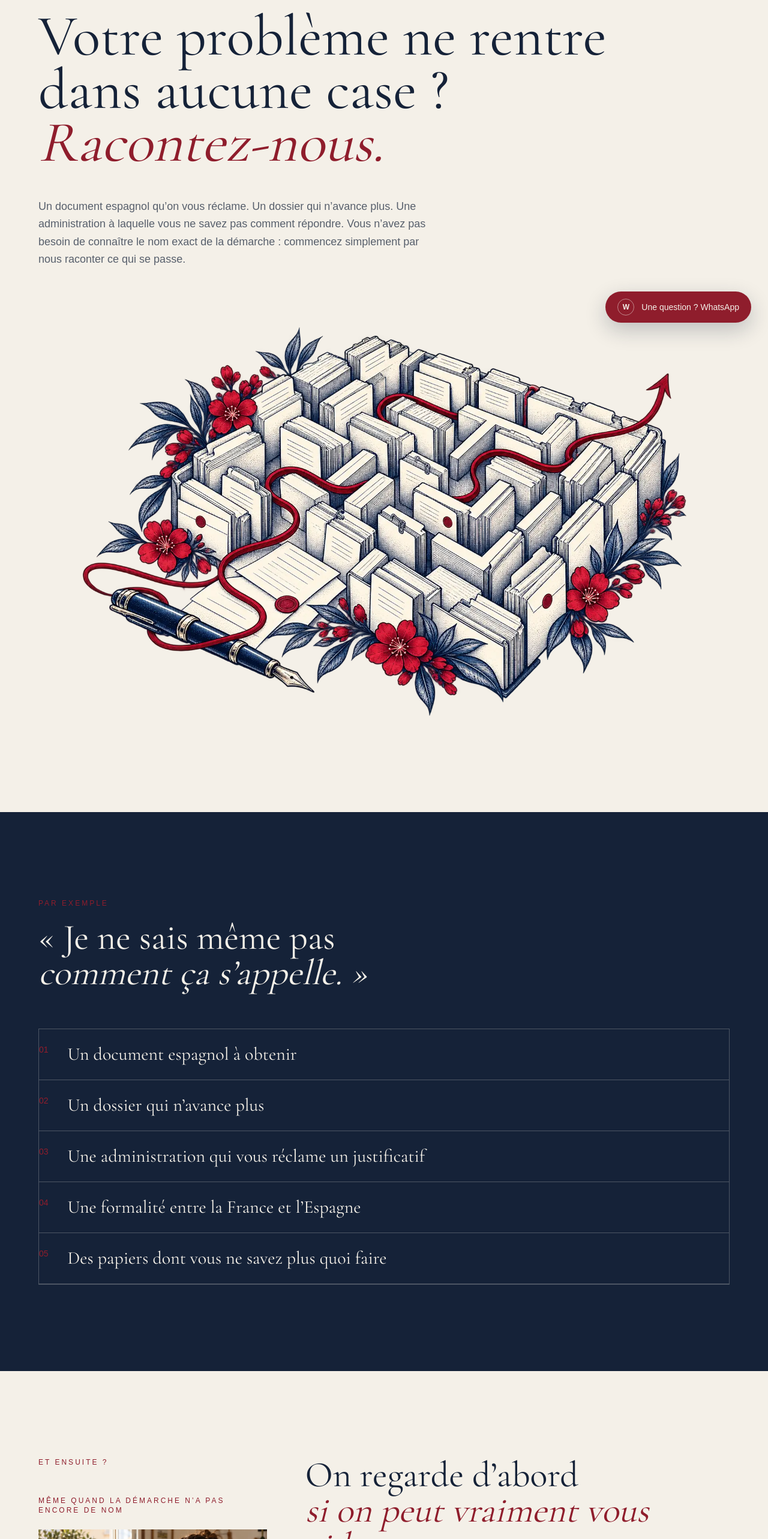
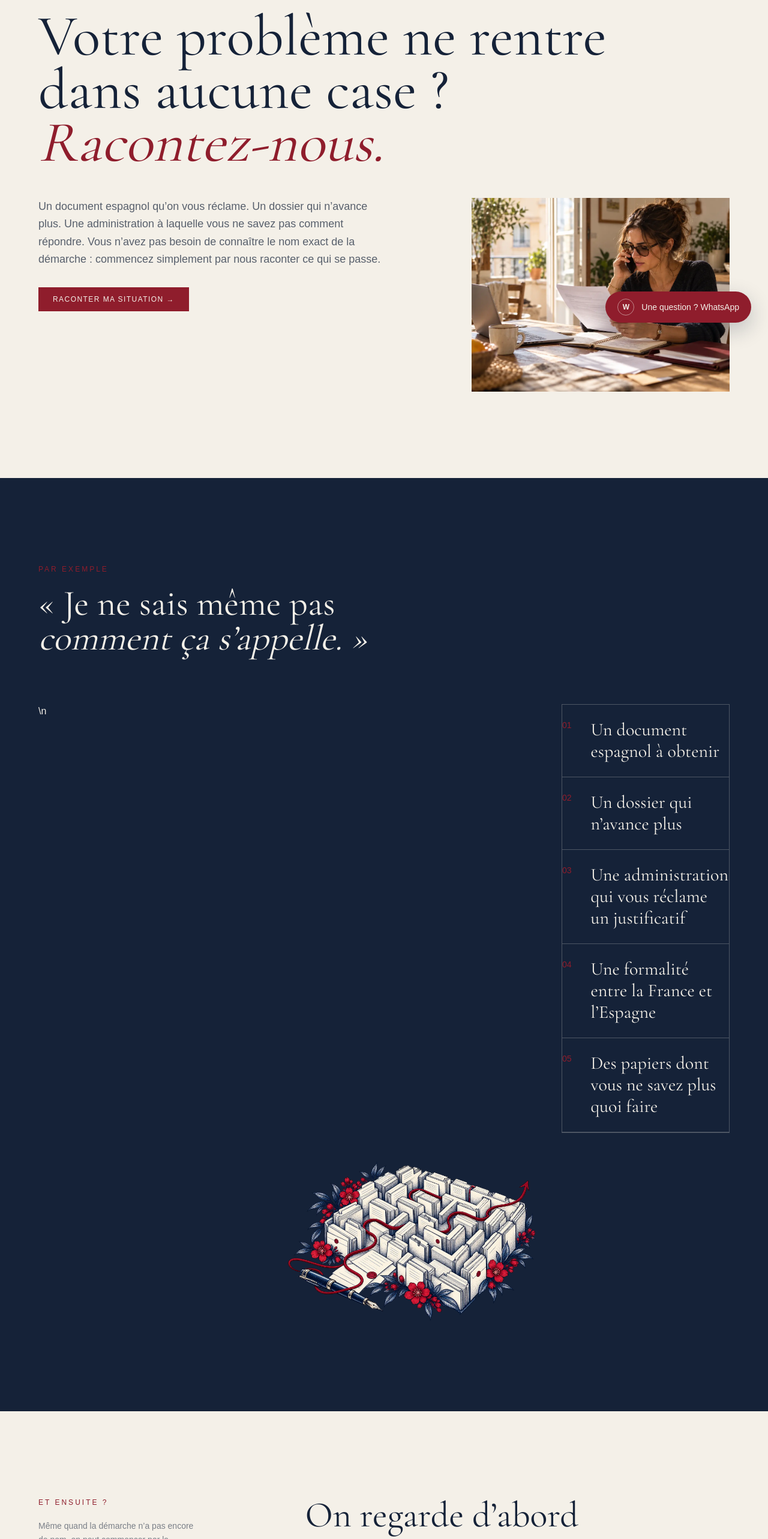
Before and after one commit to elehcf/hola, a Next.js app: page /autre-demarche in a window 1280 px wide. Shown: the part 234-2800 px from the top of the page at 60% size. Built offline with nearby package versions, Linux system fonts and the light colour scheme.

Commit message:
Refine other request page and strengthen CTA

```diff
--- a/app/autre-demarche/page.tsx
+++ b/app/autre-demarche/page.tsx
@@ -1,8 +1,8 @@
 import type { Metadata } from "next";
 import Link from "next/link";
+import Image from "next/image";
 import LifestylePhoto from "../components/LifestylePhoto";
 import PageHeader from "../components/PageHeader";
-import ServiceIllustration from "../components/ServiceIllustration";
 
 export const metadata: Metadata = {
   title: "Démarche administrative en Espagne : besoin d’aide ?",
@@ -50,17 +50,35 @@ export default function AutreDemarche() {
             </span>
           </h1>
 
-          <p className="mt-12 max-w-2xl text-lg leading-relaxed text-navy/70">
+          <div className="mt-12 grid gap-10 md:grid-cols-[1.05fr_0.95fr] md:items-start">
+            <div>
+              <p className="max-w-2xl text-lg leading-relaxed text-navy/70">
                 Un document espagnol qu’on vous réclame. Un dossier qui n’avance
                 plus. Une administration à laquelle vous ne savez pas comment
                 répondre. Vous n’avez pas besoin de connaître le nom exact de la
                 démarche : commencez simplement par nous raconter ce qui se passe.
               </p>
-
-          <ServiceIllustration
-            src="/autre-demarche-hola.webp"
-            alt="Dossiers administratifs organisés par le fil rouge de holÀ!"
+              <Link
+                href="/demande?service=autre"
+                className="mt-8 inline-block bg-blood px-6 py-3 text-xs uppercase tracking-[0.12em] text-ivory transition-transform hover:-translate-y-0.5"
+              >
+                Raconter ma situation →
+              </Link>
+            </div>
+            <figure className="md:justify-self-end">
+              <div className="max-w-[430px] overflow-hidden">
+                <Image
+                  src="/autre-demarche-lifestyle-hola.webp"
+                  alt="Demander de l’aide pour comprendre une démarche administrative espagnole"
+                  width={1200}
+                  height={900}
+                  priority
+                  sizes="(min-width: 768px) 38vw, 92vw"
+                  className="aspect-[4/3] h-auto w-full object-cover"
                 />
+              </div>
+            </figure>
+          </div>
 
         </div>
       </section>
@@ -83,7 +101,7 @@ export default function AutreDemarche() {
             <span className="italic">comment ça s’appelle. »</span>
           </h2>
 
-          <div className="mt-12 border sm:mt-16 md:mt-20-t border-ivory/25">
+          <div className="mt-12 grid gap-10 sm:mt-16 md:mt-20 md:grid-cols-[1fr_280px] md:items-start">\n            <div className="border border-ivory/25">
 
             {[
               "Un document espagnol à obtenir",
@@ -108,7 +126,18 @@ export default function AutreDemarche() {
                 </p>
               </div>
             ))}
+            </div>
 
+            <div className="hidden md:flex md:justify-end">
+              <Image
+                src="/autre-demarche-hola.webp"
+                alt="Dossiers administratifs organisés par le fil rouge de holÀ!"
+                width={650}
+                height={520}
+                sizes="280px"
+                className="h-auto max-h-[280px] w-auto object-contain"
+              />
+            </div>
           </div>
         </div>
       </section>
@@ -121,12 +150,9 @@ export default function AutreDemarche() {
             <p className="text-xs uppercase tracking-[0.25em] text-blood">
               Et ensuite ?
             </p>
-            <LifestylePhoto
-              src="/autre-demarche-lifestyle-hola.webp"
-              alt="Une femme demande de l’aide pour comprendre un courrier administratif espagnol"
-              eyebrow="Même quand la démarche n’a pas encore de nom"
-              compact
-            />
+            <p className="mt-5 max-w-[260px] text-sm leading-relaxed text-navy/55">
+              Même quand la démarche n’a pas encore de nom, on peut commencer par la situation.
+            </p>
           </div>
 
           <div>
@@ -153,6 +179,13 @@ export default function AutreDemarche() {
               autre professionnel réglementé, nous vous le disons clairement
               et vous orientons vers le bon interlocuteur.
             </p>
+            <Link
+              href="/demande?service=autre"
+              className="mt-8 inline-block border-b border-navy/30 pb-1 text-lg transition-colors hover:border-blood hover:text-blood"
+              style={{ fontFamily: "var(--font-editorial)" }}
+            >
+              Racontez-nous ce qui se passe →
+            </Link>
           </div>
 
         </div>
@@ -160,7 +193,7 @@ export default function AutreDemarche() {
 
 
       {/* CTA */}
-      <section className="mx-0 mb-10 bg-blood sm:mx-8 sm:mb-16 px-8 py-16 text-ivory md:mx-16 md:px-16 md:py-20">
+      <section className="mx-0 mb-10 bg-blood px-6 py-10 text-ivory sm:mx-8 sm:mb-16 sm:px-8 md:mx-auto md:max-w-6xl md:px-12 md:py-12">
         <div className="mx-auto max-w-6xl">
 
           <p className="text-xs uppercase tracking-[0.25em] text-ivory/70">
@@ -171,7 +204,7 @@ export default function AutreDemarche() {
 
             <div>
               <h2
-                className="max-w-4xl text-4xl leading-[0.98] sm:text-5xl md:text-7xl"
+                className="max-w-4xl text-4xl leading-[0.98] sm:text-5xl"
                 style={{ fontFamily: "var(--font-editorial)" }}
               >
                 Pas besoin de connaître
```
Lines whose indentation alone changed are shown as unchanged.
